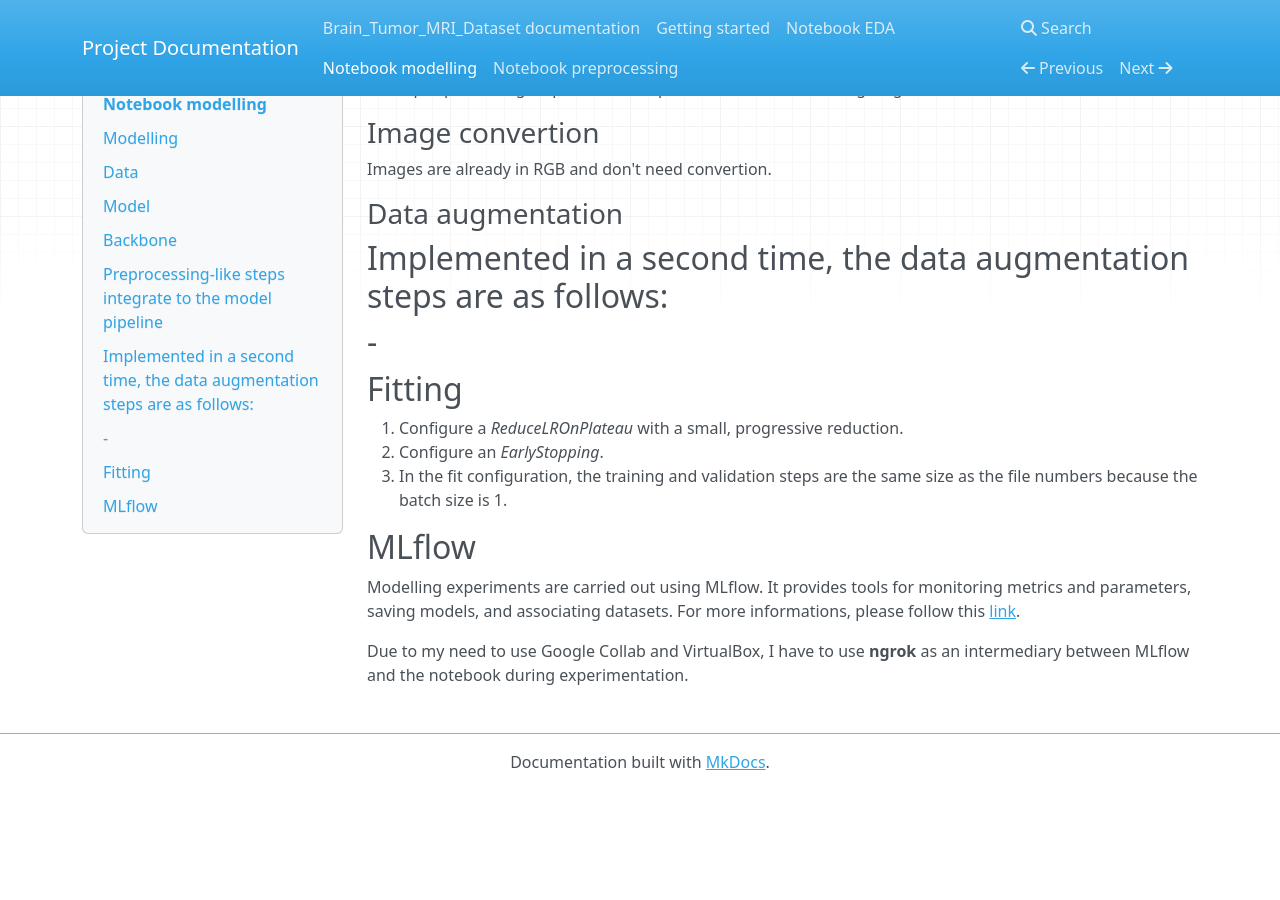
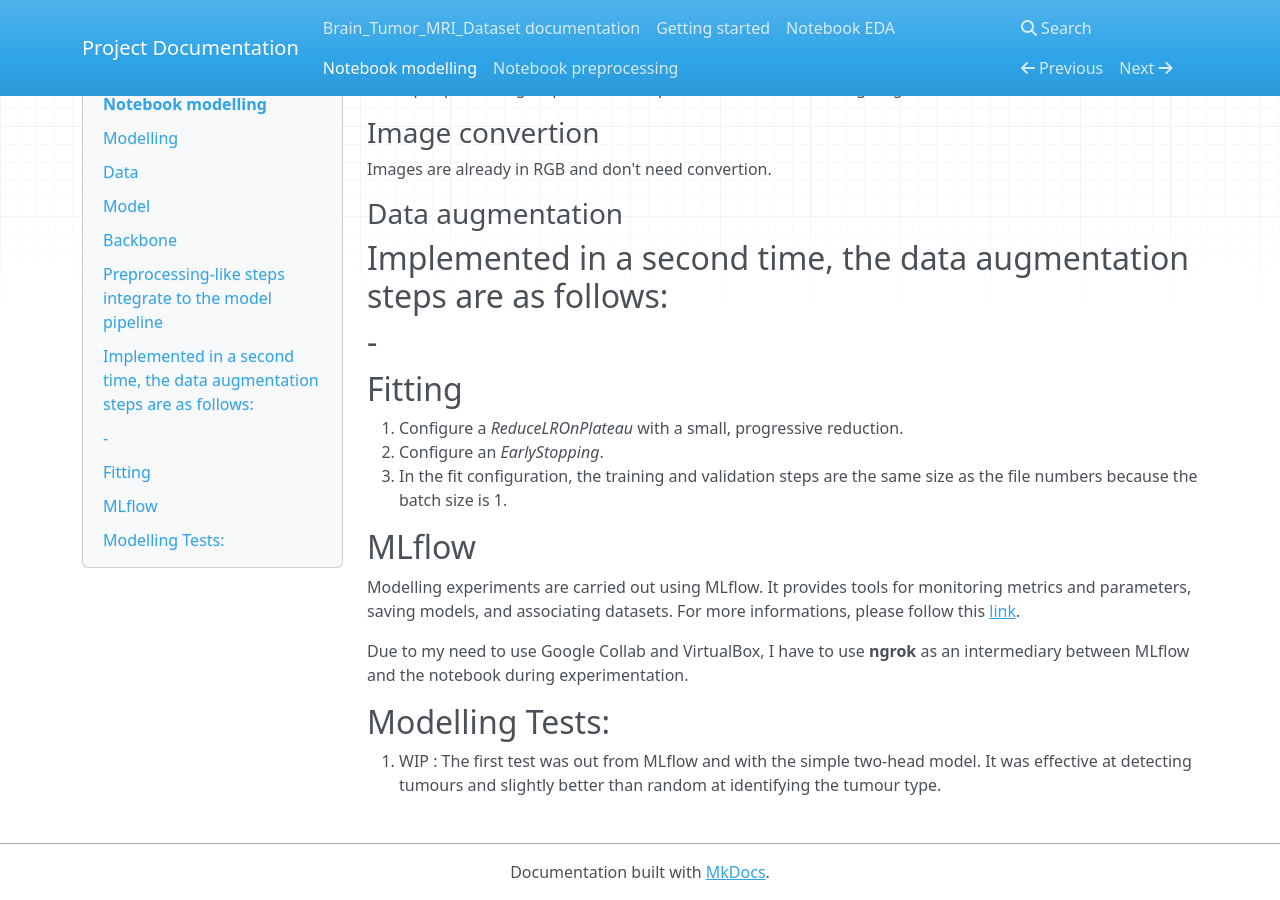
Before and after one commit to Jeremy-Duval-PhD/Brain_Tumor_MRI_Dataset, an MkDocs documentation site: the page built from docs/docs/notebook_modelling.md, in a window 1280 px wide and 900 px high, scrolled down 1766 px. Built offline with MkDocs 1.6.1, drawn with Linux system fonts in a browser that asks for light colours; nearby versions of some CDN libraries; before the commit the page ends 2556 px from its top, so only the background shows below that.

Commit message:
WIP: Modelling: running first model

```diff
--- a/docs/docs/notebook_modelling.md
+++ b/docs/docs/notebook_modelling.md
@@ -90,3 +90,7 @@ Modelling experiments are carried out using MLflow. It provides tools for monito
 For more informations, please follow this [link](https://mlflow.org/docs/latest/ml/).
 
 Due to my need to use Google Collab and VirtualBox, I have to use **ngrok** as an intermediary between MLflow and the notebook during experimentation.
+
+## Modelling Tests:
+
+1. WIP : The first test was out from MLflow and with the simple two-head model. It was effective at detecting tumours and slightly better than random at identifying the tumour type.
```
